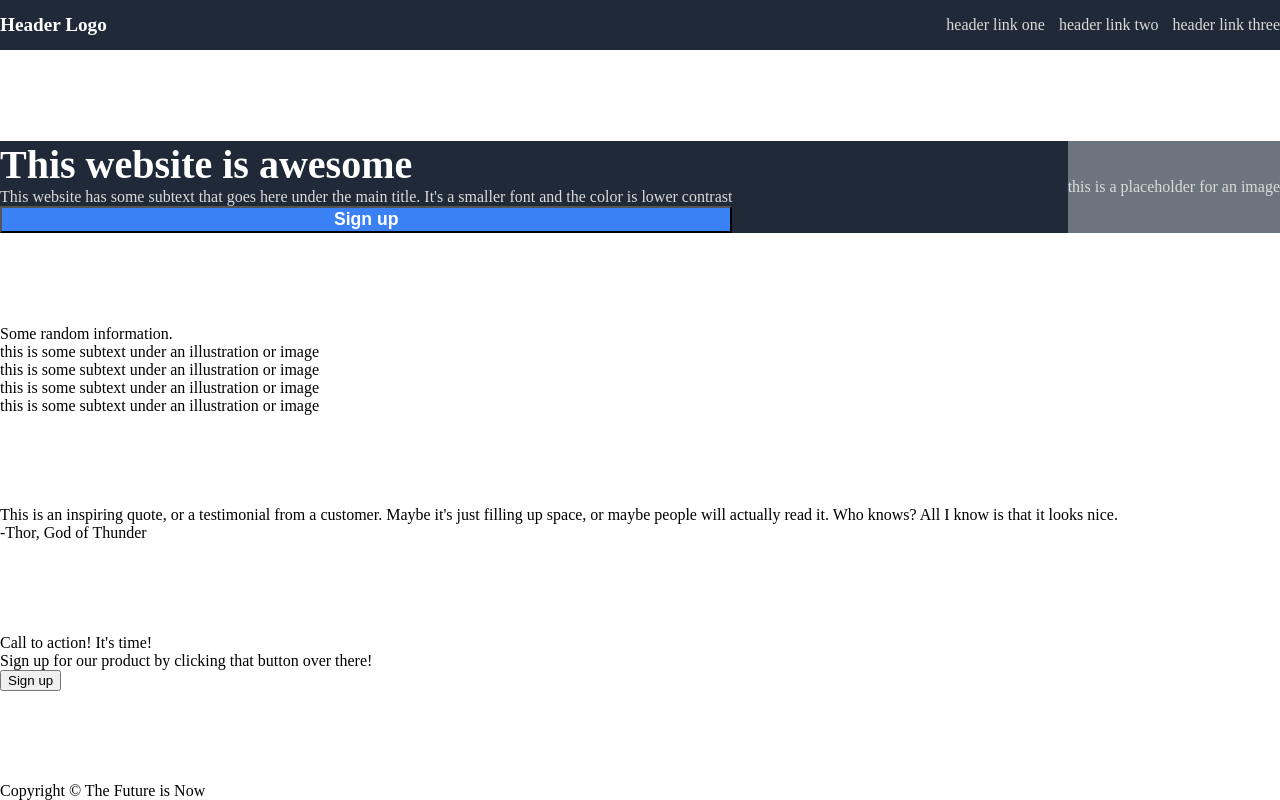
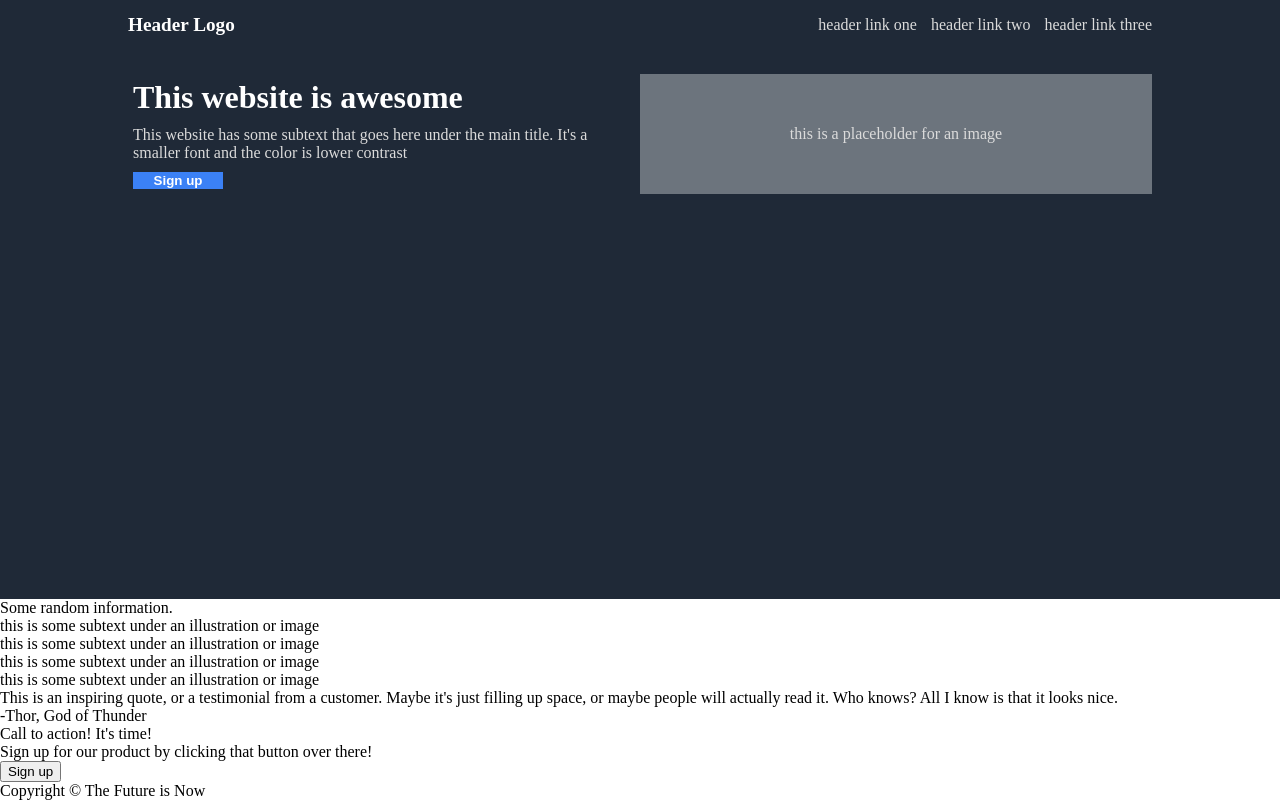
Before and after one commit to cyborgus-com/odin-found-proj-landing, a plain HTML site: page full_page/index.html in a window 1280 px wide. Drawn offline with Linux system fonts and the light colour scheme.

Commit message:
style.css updated header and section 1

```diff
--- a/full_page/style.css
+++ b/full_page/style.css
@@ -14,6 +14,8 @@ body {
     align-items: center;
     background-color: rgb(31,41,55);
     color: white;
+    padding-left: 10vw;
+    padding-right: 10vw;
 }
 
 .header-left {
@@ -45,29 +47,48 @@ li {
     background-color: rgb(31,41,55);
     display: flex;
     justify-content: space-between;
+    flex: 1;
+    padding-left: 10vw;
+    padding-right: 10vw;
+    padding-top: 3vh;
+    padding-bottom: 3vh;
 }
 
 .awsm-left {
     display: flex;
     flex-direction: column;
+    width: 40vw;
+    height: 15vh;
 }
 
 .awsm-header {
-    font-size: 2.5em;
+    font-size: 2em;
     font-weight: bold;
     color: white;
+    margin: 5px;
 }
 
 .awsm-subtext {
     color: rgb(219, 219, 219);
+    margin: 5px;
 }
 
 .button-signup {
     background-color: rgb(59,129,246);
     color: white;
+    border: none;
     font-weight: bold;
-    font-size: 1.1em;
+    width: 90px;
+    height: 25px;
+    margin: 5px;
+    transition-duration: 0.4s;
 }
+
+.button-signup:hover {
+    background-color: rgb(161, 196, 255);
+    color: rgb(53, 53, 53);
+}
+
 
 .awsm-right {
     color: rgb(219, 219, 219);
@@ -75,6 +96,8 @@ li {
     display: flex;
     justify-content: center;
     align-items: center;
+    width: 40vw;
+    height: 15vh;
 }
 
 /* SECTION 3 */
```
